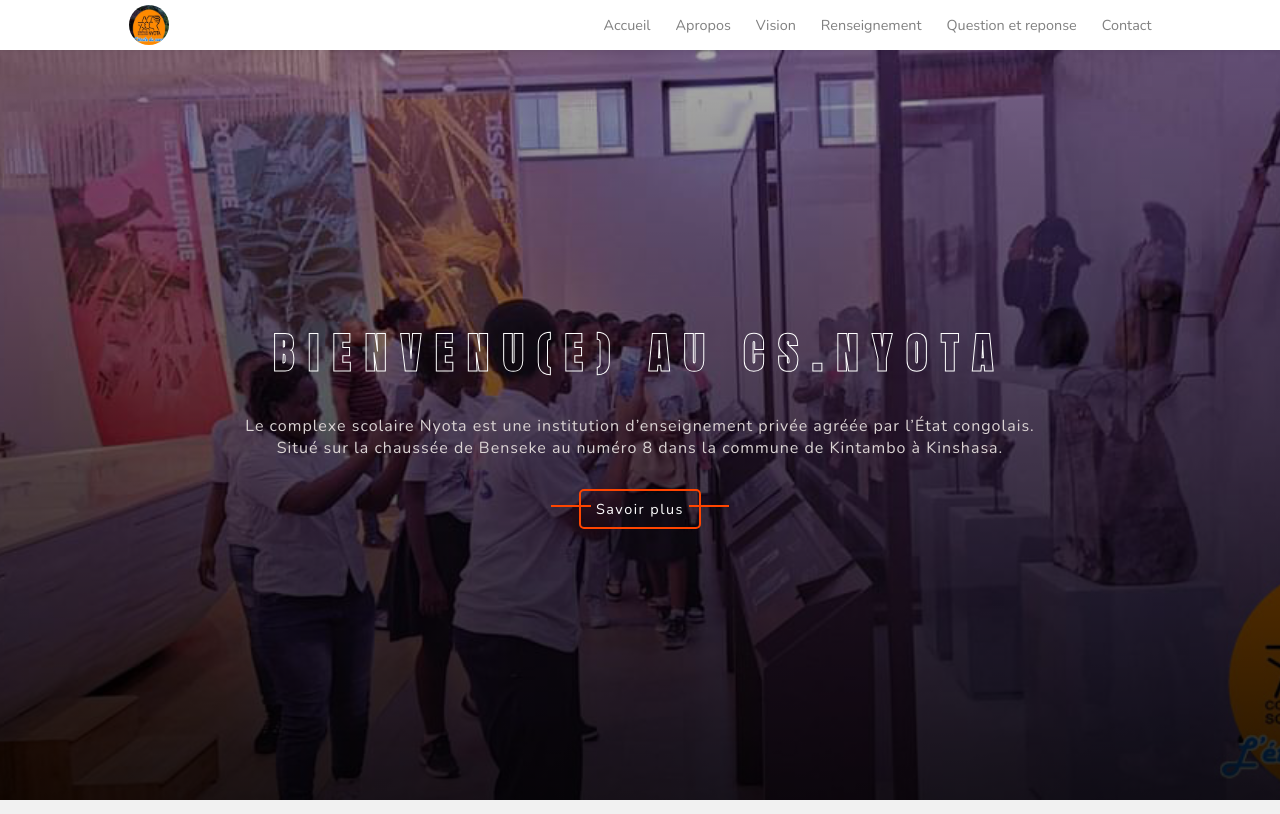
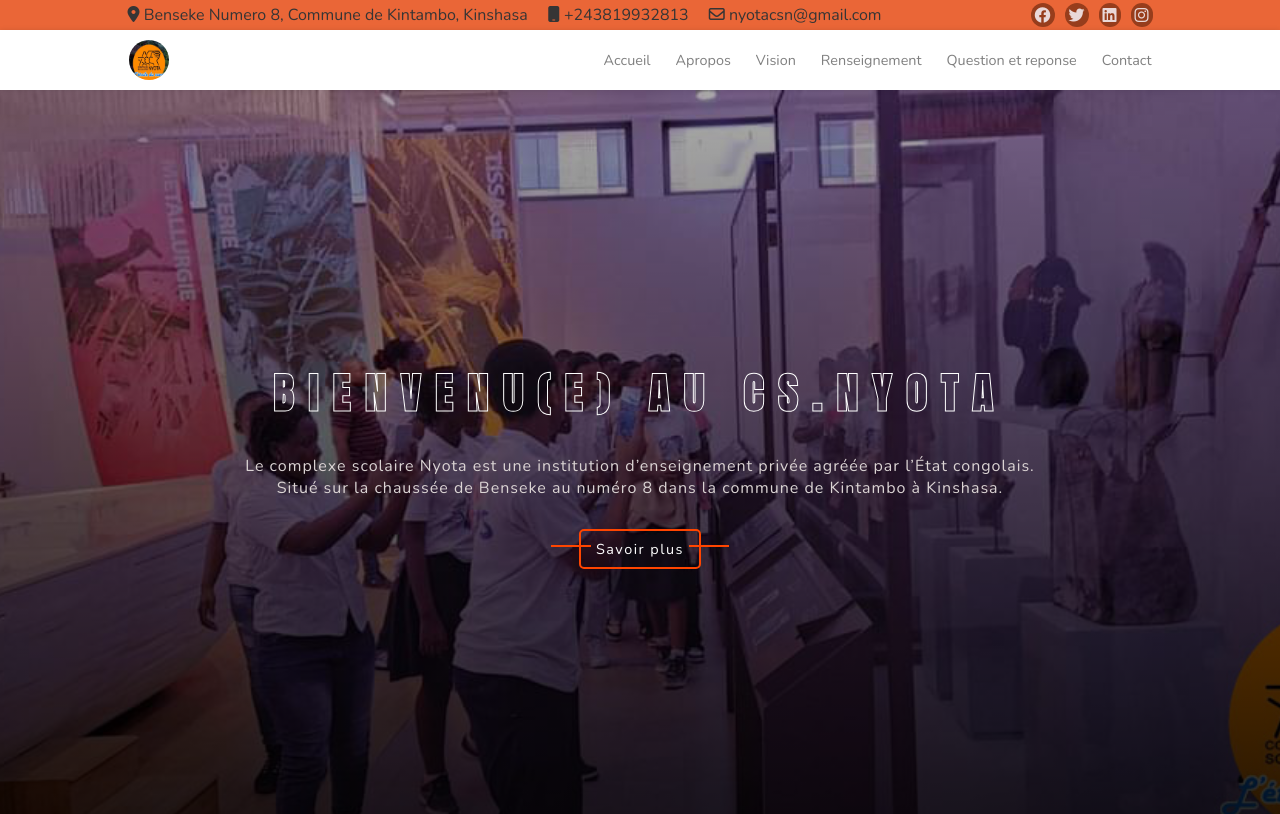
Before and after one commit to AchaUmbaPretre/Nyota, a plain HTML site: page index.html in a window 1280 px wide. Shown: the top 814 px of the page. Drawn offline with nearby package versions, Linux system fonts and the light colour scheme.

Commit message:
premier 2

```diff
--- a/index.html
+++ b/index.html
@@ -8,6 +8,30 @@
     <link rel="stylesheet" href="./fontawesome-free-6.4.0-web/css/all.css">
 </head>
 <body>
+    <div class="topbar">
+        <div class="topbar-wrapper">
+            <div class="topbar-left">
+                <div class="topbar-left-icons">
+                    <i class="fa-solid fa-location-dot icon-top1"></i>
+                    <span class="topbar-adresse">Benseke Numero 8, Commune de Kintambo, Kinshasa</span>
+                </div>
+                <div class="topbar-left-icons topNum">
+                    <i class="fa-solid fa-mobile icon-top1"></i>
+                    <span class="topbar-adresse">+243819932813</span>
+                </div>
+                <div className="topbar-left-icons">
+                    <i class="fa-regular fa-envelope icon-top1"></i>
+                    <span class="topbar-adresse">nyotacsn@gmail.com</span>
+                </div>
+            </div>
+            <div class="topbar-right">
+                <i class="fa-brands fa-facebook icons-top"></i>
+                <i class="fa-brands fa-twitter icons-top"></i>
+                <i class="fa-brands fa-linkedin icons-top"></i>
+                <i class="fa-brands fa-instagram icons-top"></i>
+            </div>
+        </div>
+    </div>
     <header class="header">
         <nav class="nav-list">
             <div class="nav-logo">
@@ -17,19 +41,19 @@
                 <div class="nav-xmart xmark">
                     <i class="fa-solid fa-xmark x-mart"></i>
                 </div>
-                <li class="nav-item"><a href="" class="nav-link">Accueil</a></li>
-                <li class="nav-item"><a href="" class="nav-link">Apropos</a></li>
-                <li class="nav-item"><a href="" class="nav-link">Vision</a></li>
-                <li class="nav-item"><a href="" class="nav-link">Renseignement</a></li>
-                <li class="nav-item"><a href="" class="nav-link">Question et reponse</a></li>
-                <li class="nav-item"><a href="" class="nav-link">Contact</a></li>
+                <li class="nav-item"><a href="#accueil" class="nav-link">Accueil</a></li>
+                <li class="nav-item"><a href="#apropos" class="nav-link">Apropos</a></li>
+                <li class="nav-item"><a href="#vision" class="nav-link">Vision</a></li>
+                <li class="nav-item"><a href="#renseignement" class="nav-link">Renseignement</a></li>
+                <li class="nav-item"><a href="#question" class="nav-link">Question et reponse</a></li>
+                <li class="nav-item"><a href="#contact" class="nav-link">Contact</a></li>
             </ul>
             <div class="nav-right" id="bars">
                 <i class="fa-solid fa-bars icons-bars"></i>
             </div>
         </nav>
     </header>
-    <section class="slider">
+    <section class="slider" id="accueil">
         <div class="experience-container">
             <div class="slider-rows">
                 <h1 class="slider-h1">BIENVENU(E) AU CS.NYOTA</h1>
@@ -99,7 +123,7 @@
             </div>
         </div>
     </section>
-    <section class="apropos">
+    <section class="apropos" id="apropos">
        <div class="experience-container">
             <div class="experience-title">
                 <h1 class="experience-h1">A propos de nous</h1>
@@ -157,7 +181,7 @@
             </div>
         </div>
     </section>
-    <section class="vision">
+    <section class="vision" id="vision">
         <div class="experience-container">
             <div class="experience-title">
                 <h1 class="experience-h1">Vision</h1>
@@ -181,7 +205,7 @@
             </div>
        </div>
     </section>
-    <section class="questions">
+    <section class="questions" id="question">
         <div class="experience-container">
             <div class="experience-title">
                 <h1 class="experience-h1">FAQ</h1>
@@ -332,7 +356,7 @@
             </div>
         </div>
     </section>
-    <section class="renseignement">
+    <section class="renseignement" id="renseignement">
         <div class="experience-container">
             <div class="experience-title">
                 <h2 class="experience-sous-title">RENSEIGNEMENT D'INSCRIPTION</h2>
@@ -476,7 +500,7 @@
             </div>
         </div>
     </section>
-    <section class="contact">
+    <section class="contact" id="contact">
        <div class="experience-container">
             <div class="experience-title">
                 <h2 class="experience-sous-title white">Contact</h2>
@@ -514,7 +538,7 @@
                     <div class="contact-right-rows">
                         <i class="fa-regular fa-envelope icons-contact"></i>
                         <div class="contact-right-row">
-                            <span class="contact-desc">nyotacsn@gmail.com <br> https://cs-nyota.org</span>
+                            <span class="contact-desc">nyotacsn@gmail.com <br> <a href="" class="contact-desc">https://cs-nyota.org</a></span>
                             <span class="contact-desc2">Envoyez-nous votre requête à tout moment !</span>
                         </div>
                     </div>
@@ -535,12 +559,12 @@
                     <div class="footer-center1">
                         <h2 class="footer-h2">Get Help</h2>
                         <ul class="footer-ul">
-                            <li><a href="" class="footerLi">Home</a></li>
-                            <li><a href="" class="footerLi">Apropos</a></li>
-                            <li><a href="" class="footerLi">Vision</a></li>
-                            <li><a href="" class="footerLi">Renseignement</a></li>
-                            <li><a href="" class="footerLi">Faq</a></li>
-                            <li><a href="" class="footerLi">Contact</a></li>
+                            <li><a href="#accueil" class="footerLi">Home</a></li>
+                            <li><a href="#apropos" class="footerLi">Apropos</a></li>
+                            <li><a href="#vision" class="footerLi">Vision</a></li>
+                            <li><a href="#renseignement" class="footerLi">Renseignement</a></li>
+                            <li><a href="#question" class="footerLi">Faq</a></li>
+                            <li><a href="#contact" class="footerLi">Contact</a></li>
                         </ul>
                     </div>
                     <div class="footer-center2">
@@ -562,7 +586,7 @@
                         <div class="footer-icons">
                             <i class="fa-regular fa-envelope icons-footer"></i>
                             <div class="footer-right-row">
-                                <span class="footer-desc">nyotacsn@gmail.com <br> direction@gmail.com </span>
+                                <span class="footer-desc">nyotacsn@gmail.com <br><a href="https://cs-nyota.org<" class="footer-desc">https://cs-nyota.org</a></span>
                             </div>
                         </div>
                     </div>
--- a/style.css
+++ b/style.css
@@ -7,15 +7,15 @@
     margin: 0;
 }
 
-::-webkit-scrollbar{
+/* ::-webkit-scrollbar{
     width: .60rem;
     background: rgba(91, 91, 202, 0.842);
     border-radius: .5rem;
     z-index: -22;
     display: none;
-}
+} */
 ::-webkit-scrollbar-thumb{
-    background: rgba(21, 21, 100, 0.822);
+    background: rgb(97, 34, 12);
     border-radius: .5rem;
 
 }
@@ -30,6 +30,41 @@ a{
 body{
     background: #f1f1f1;
 }
+.topbar{
+    height: 30px;
+    background: rgba(233, 75, 18, 0.836);
+    display: flex;
+    align-items: center;
+    justify-content: center;
+}
+.topbar-wrapper{
+    width: 1025px;
+    display: flex;
+    justify-content: space-between;
+}
+.topbar-left{
+    display: flex;
+    align-items: center;
+    gap: 20px;
+}
+.icon-top1{
+    color: #363535;
+}
+.topbar-right{
+    display: flex;
+    align-items: center;
+    gap: 10px;
+}
+.topbar-adresse{
+    color: #363535;
+}
+.icons-top{
+    background: rgb(151, 61, 28);
+    padding: 4px;
+    border-radius: 50px;
+    color: #e9d8d8;
+}
+
 .header{
     position: sticky;
     top: 0;
@@ -40,7 +75,7 @@ body{
     align-items: center;
     justify-content: center;
     width: 100%;
-    height: 50px;
+    height: 60px;
     background: #fff;
 }
 .nav-list{
@@ -810,6 +845,9 @@ textarea:focus{
 
 
 @media screen and (max-width:992px){
+    .topbar{
+        display: none;
+    }
     .header{
         position: relative;
         width: 100%;
@@ -1115,6 +1153,11 @@ textarea:focus{
         font-size: 1rem;
     }
 }
+
+@media screen and (max-width:390px){
+
+}
+
 @media screen and (max-width:375px){
     .nav-list{
         width: 340px;
```
